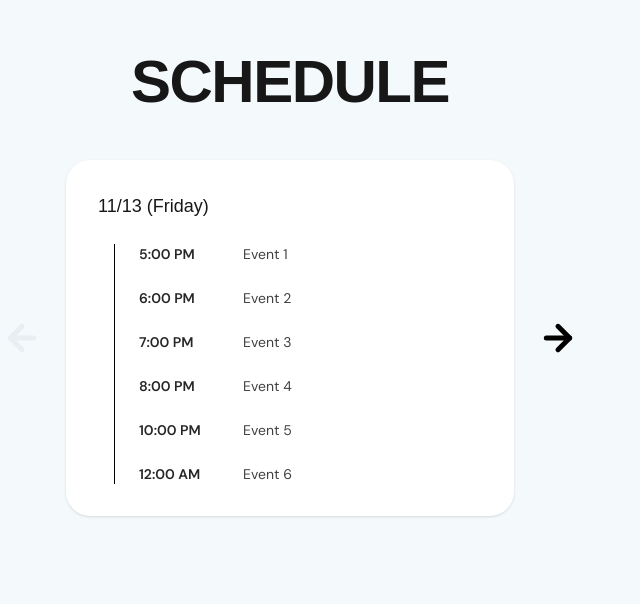
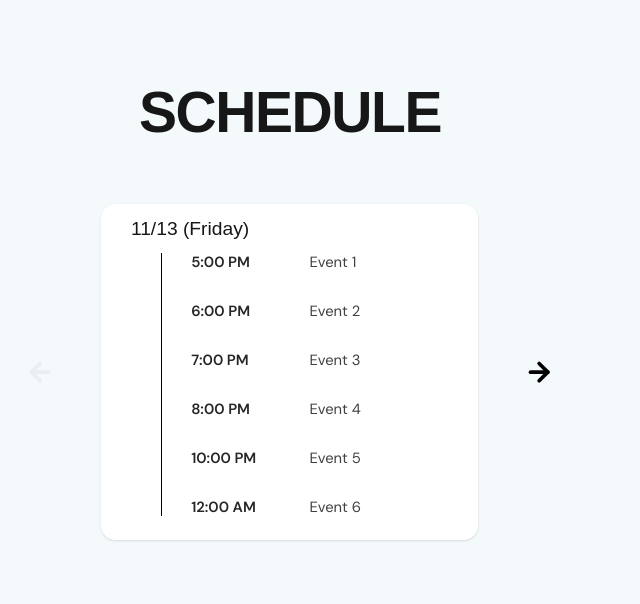
Before and after one commit to emory-hacks/website-2026, a Next.js app: page / in a window 1280 px wide. Shown: the part 2476-3080 px from the top of the page, without its empty margins (350-990 px from the left). Built offline with nearby package versions, Linux system fonts and the light colour scheme; a web font is replaced by a local one.

Commit message:
reformat schedule card and font sizes

```diff
--- a/src/app/sections/4-schedule.tsx
+++ b/src/app/sections/4-schedule.tsx
@@ -53,6 +53,9 @@ const SCHEDULE: ScheduleDay[] = [
   },
 ];
 
+const arrowClass =
+  "absolute z-20 -translate-x-1/2 -translate-y-1/2 text-black hover:text-gray-500 transition-colors focus:outline-none disabled:opacity-30 disabled:text-gray-300 disabled:hover:text-gray-300 disabled:cursor-not-allowed";
+
 const ScheduleSection = () => {
   const [dayIndex, setDayIndex] = useState(0);
   const activeDay = SCHEDULE[dayIndex];
@@ -75,88 +78,113 @@ const ScheduleSection = () => {
   return (
     <section
       id="schedule"
-      className="relative w-full bg-[#f4f9fc] px-6 py-24 sm:py-32"
+      className="relative flex min-h-[100svh] w-full items-center justify-center bg-[#f4f9fc] overflow-hidden"
     >
-      <div className="mx-auto flex max-w-3xl flex-col items-center">
+      <div
+        className="relative shrink-0"
+        style={{
+          width: "min(100%, calc(100svh * 1440 / 1081))",
+          aspectRatio: "1440 / 1081",
+          containerType: "inline-size",
+        }}
+      >
+        {/* Title */}
         <h2
-          className="text-5xl font-extrabold tracking-tight text-neutral-900 sm:text-6xl"
+          className="absolute z-20 -translate-x-1/2 whitespace-nowrap leading-none text-neutral-900"
           style={{
+            left: "50%",
+            top: "20%",
+            fontSize: "5.35cqw",
             fontFamily: "'Mochiy Pop One', sans-serif",
           }}
         >
           SCHEDULE
         </h2>
 
-        {/* Schedule card with navigation arrows */}
-        <div className="mt-10 flex w-full items-center justify-center gap-4">
+        {/* Previous arrow - centred ~83px left of the card */}
         <button
           onClick={goToPrevious}
-            className="p-2 text-black hover:text-gray-500 transition-colors focus:outline-none disabled:opacity-30 disabled:text-gray-300 disabled:hover:text-gray-300 disabled:cursor-not-allowed"
+          className={arrowClass}
+          style={{ left: "26.53%", top: "56%", padding: "0.55cqw" }}
           aria-label="Previous day"
           disabled={isFirstDay}
         >
-            <ArrowLeft size={40} strokeWidth={3} />
+          <ArrowLeft
+            strokeWidth={3}
+            style={{ width: "2.78cqw", height: "2.78cqw" }}
+          />
         </button>
 
-          <div className="w-full max-w-md rounded-3xl bg-white p-8 shadow-sm">
+        {/* Card */}
+        <div
+          className="absolute z-10 flex flex-col bg-white shadow-sm"
+          style={{
+            left: "32.29%",
+            top: "35.06%",
+            width: "35.35%",
+            minHeight: "41.9%",
+            borderRadius: "1.39cqw",
+            gap: "1.39cqw",
+            padding: "1.39cqw 2.78cqw",
+          }}
+        >
+          {/* Date */}
           <p
-              className="text-lg font-bold text-neutral-900"
+            className="text-neutral-900"
             style={{
               fontFamily: "'Mochiy Pop One', sans-serif",
-                fontWeight: "400",
+              fontWeight: 400,
+              fontSize: "1.806cqw",
+              lineHeight: 1,
+              letterSpacing: 0,
             }}
           >
             {activeDay.date} ({activeDay.day})
           </p>
 
-            {/* Grid: time column | divider column (spans every row) | event column */}
+          {/* Times & events */}
           <div
-              className="mt-6 grid"
+            className="flex flex-col border-l border-black"
             style={{
-                gridTemplateColumns: "1px 5rem 1fr",
-                columnGap: "1.5rem",
-                rowGap: "1.5rem",
-                paddingLeft: "1rem",
+              width: "27.6cqw",
+              gap: "2.85cqw",
+              padding: "0 2.78cqw",
+              marginLeft: "2.78cqw",
             }}
           >
+            {activeDay.events.map((event) => (
+              <Fragment key={`${activeDay.date}-${event.time}-${event.title}`}>
                 <div
-                className="bg-black"
+                  className="grid items-center"
                   style={{
-                  gridColumn: 1,
-                  gridRow: `1 / span ${activeDay.events.length}`,
+                    gridTemplateColumns: "11.1cqw 1fr",
+                    fontSize: "1.39cqw",
+                    lineHeight: 1.25,
                   }}
-              />
-
-              {activeDay.events.map((event, index) => (
-                <Fragment
-                  key={`${activeDay.date}-${event.time}-${event.title}`}
                 >
-                  <span
-                    style={{ gridColumn: 2, gridRow: index + 1 }}
-                    className="self-center text-sm font-semibold text-neutral-800"
-                  >
+                  <span className="font-semibold text-neutral-800">
                     {event.time}
                   </span>
-                  <span
-                    style={{ gridColumn: 3, gridRow: index + 1 }}
-                    className="self-center text-sm text-neutral-700"
-                  >
-                    {event.title}
-                  </span>
+                  <span className="text-neutral-700">{event.title}</span>
+                </div>
               </Fragment>
             ))}
           </div>
         </div>
 
+        {/* Next arrow */}
         <button
           onClick={goToNext}
-            className="p-2 text-black hover:text-gray-500 transition-colors focus:outline-none disabled:opacity-30 disabled:text-gray-300 disabled:hover:text-gray-300 disabled:cursor-not-allowed"
+          className={arrowClass}
+          style={{ left: "73.4%", top: "56%", padding: "0.55cqw" }}
           aria-label="Next day"
           disabled={isLastDay}
         >
-            <ArrowRight size={40} strokeWidth={3} />
+          <ArrowRight
+            strokeWidth={3}
+            style={{ width: "2.78cqw", height: "2.78cqw" }}
+          />
         </button>
-        </div>
       </div>
     </section>
   );
```
Lines whose indentation alone changed are shown as unchanged.
